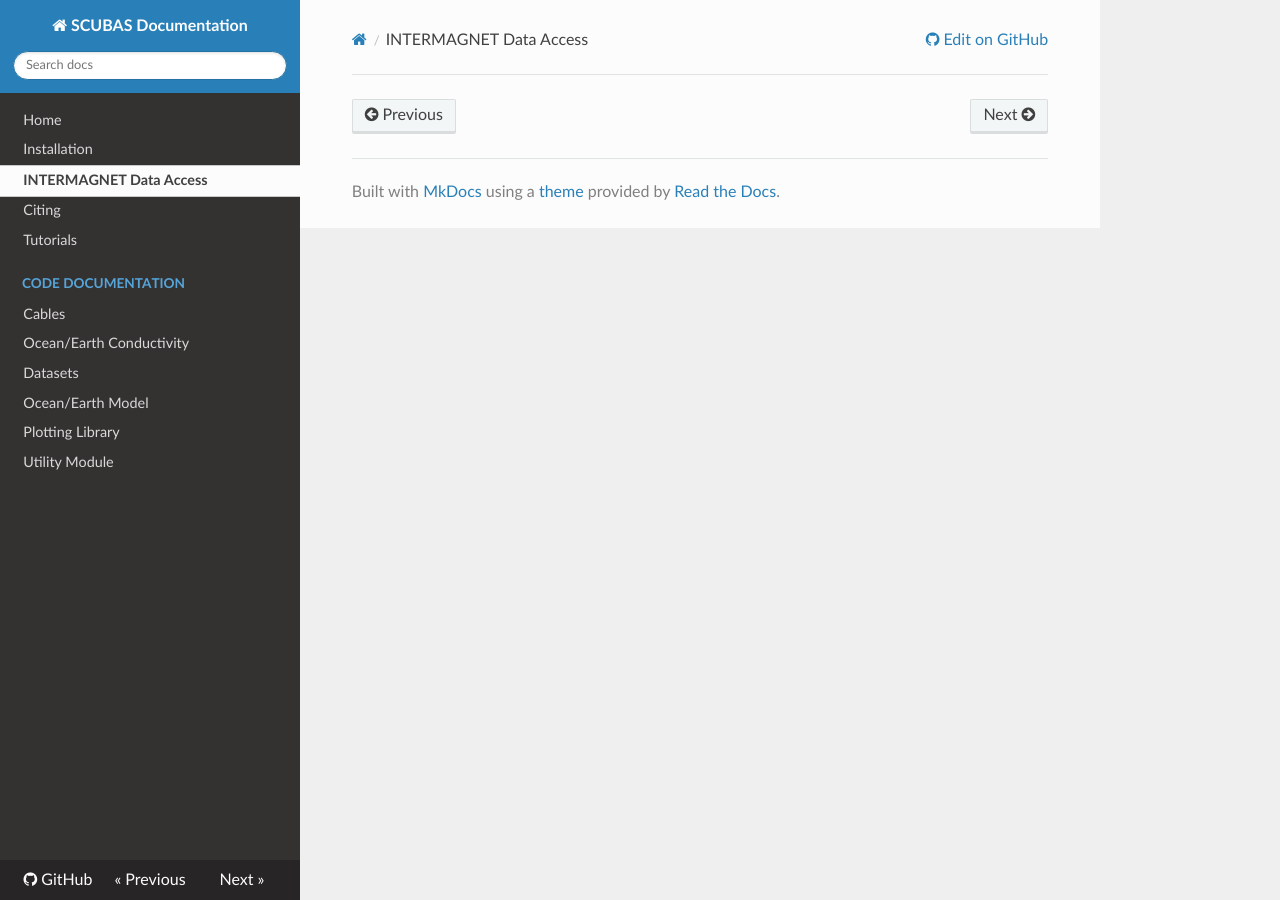
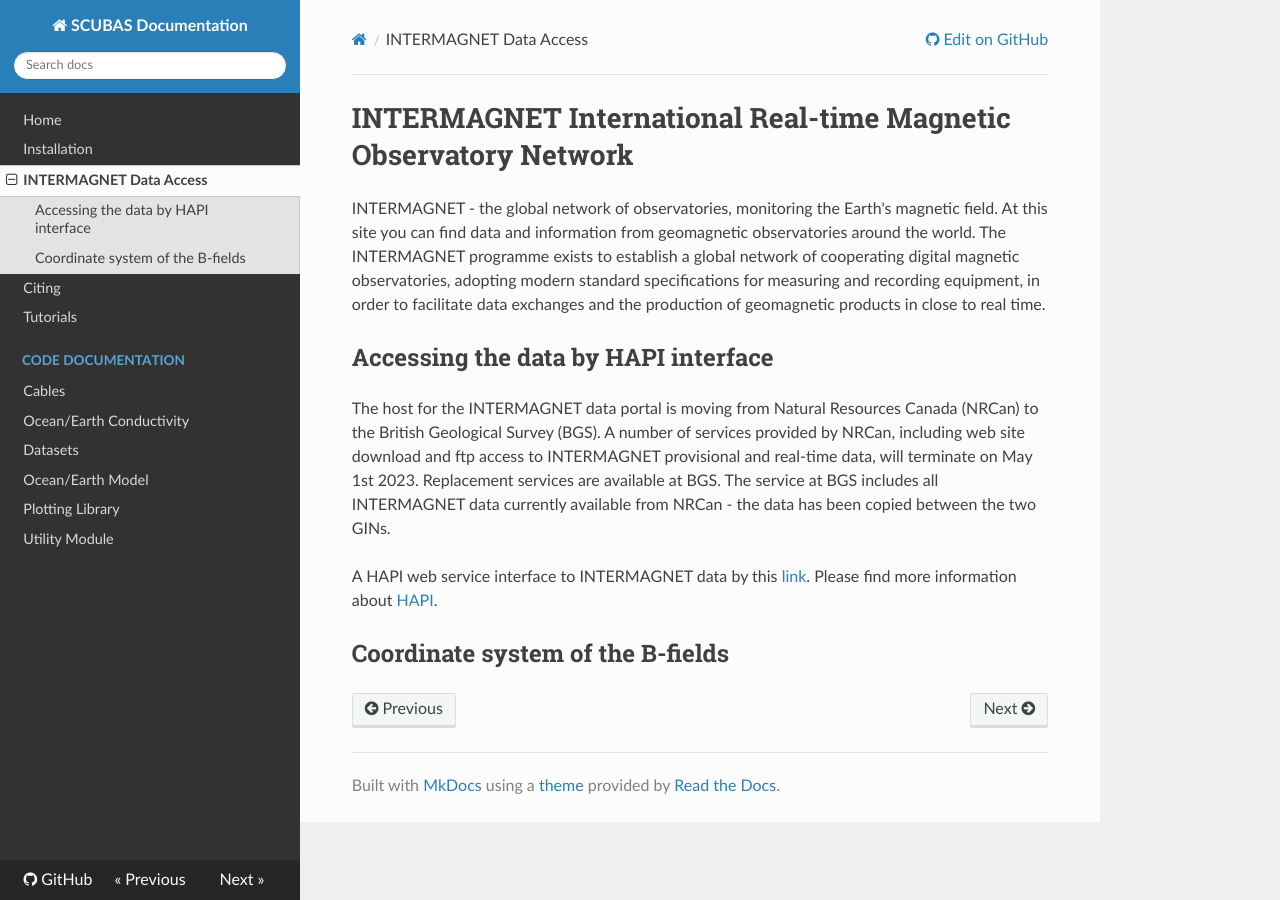
Before and after one commit to shibaji7/SCUBAS, an MkDocs documentation site: the page built from docs/user/intermagnet.md, in a window 1280 px wide. Built offline with MkDocs 1.6.1, drawn with Linux system fonts in a browser that asks for light colours; nearby versions of some CDN libraries.

Commit message:
Udpdated Documentation

```diff
--- a/docs/user/intermagnet.md
+++ b/docs/user/intermagnet.md
@@ -9,3 +9,12 @@ document.
 This version of the MIT Public License incorporates the terms
 and conditions of MIT General Public License.
 -->
+# INTERMAGNET International Real-time Magnetic Observatory Network
+INTERMAGNET - the global network of observatories, monitoring the Earth's magnetic field. At this site you can find data and information from geomagnetic observatories around the world. The INTERMAGNET programme exists to establish a global network of cooperating digital magnetic observatories, adopting modern standard specifications for measuring and recording equipment, in order to facilitate data exchanges and the production of geomagnetic products in close to real time.
+
+## Accessing the data by HAPI interface
+The host for the INTERMAGNET data portal is moving from Natural Resources Canada (NRCan) to the British Geological Survey (BGS). A number of services provided by NRCan, including web site download and ftp access to INTERMAGNET provisional and real-time data, will terminate on May 1st 2023. Replacement services are available at BGS. The service at BGS includes all INTERMAGNET data currently available from NRCan - the data has been copied between the two GINs.
+
+A HAPI web service interface to INTERMAGNET data by this [link](https://imag-data.bgs.ac.uk/GIN_V1/hapi). Please find more information about [HAPI](https://hapi-server.github.io).
+
+## Coordinate system of the B-fields
```
Also changed, not shown: docs/dev/utils.md (+2 -0 lines).
